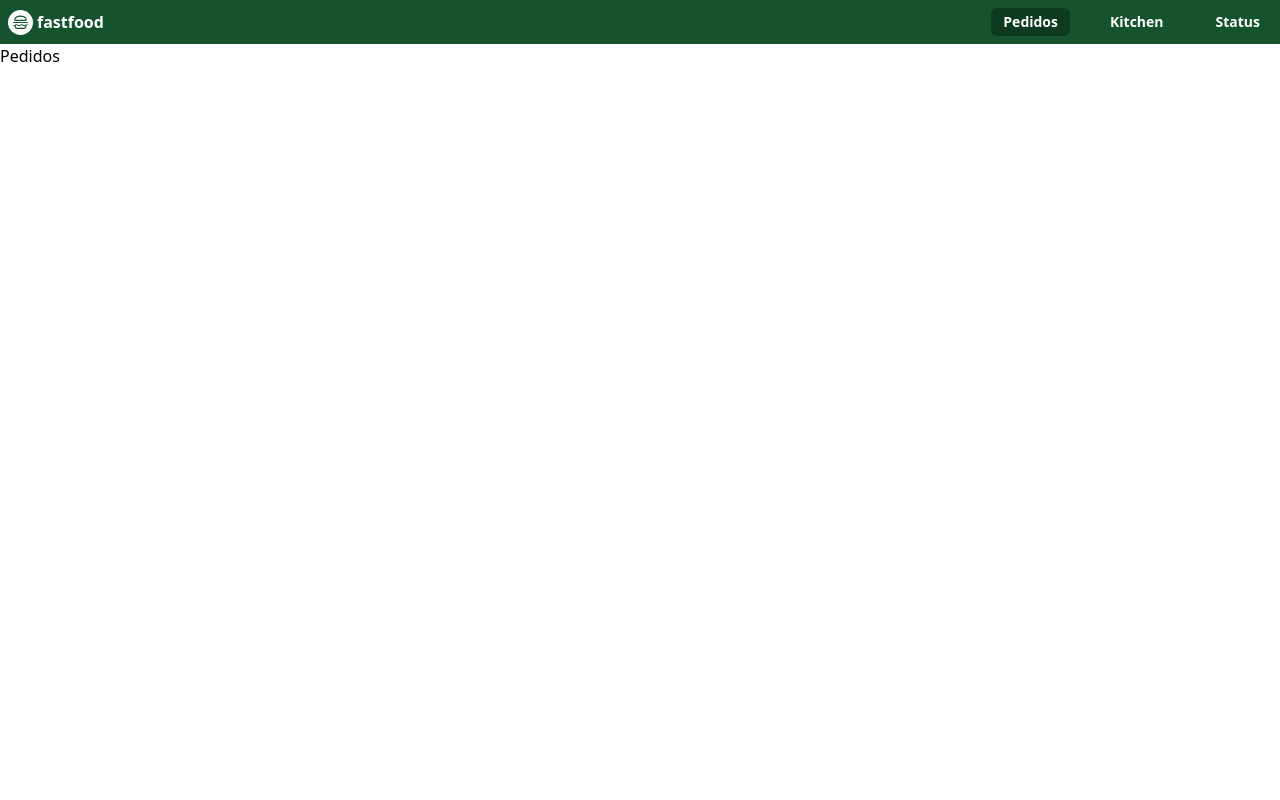
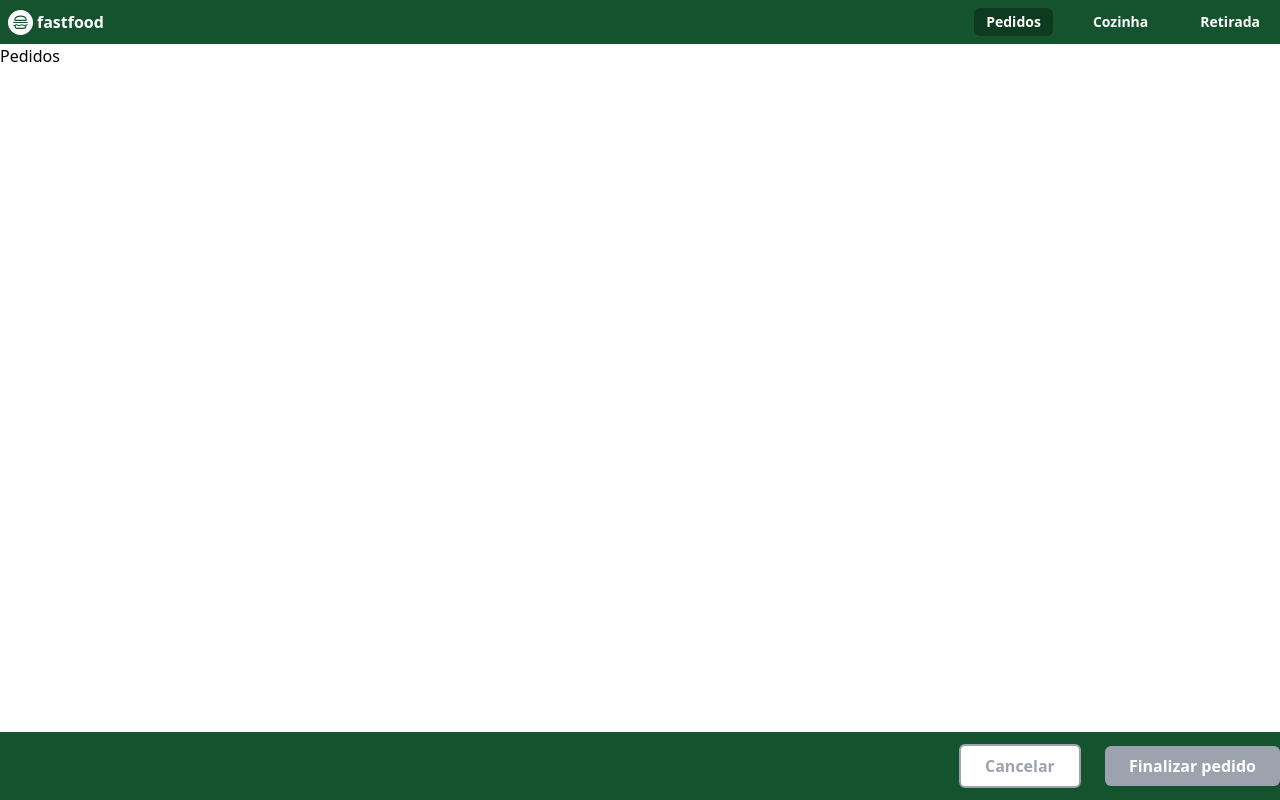
Before and after one commit to mendex94/pdv-fastfood, a Next.js app: page / in a window 1280 px wide. Built offline with nearby package versions, Linux system fonts and the light colour scheme.

Commit message:
feat: adding index page footer

```diff
--- /dev/null
+++ b/components/Footer/Footer.tsx
@@ -0,0 +1,24 @@
+function Footer() {
+  return (
+    <footer className="bg-green-900 fixed bottom-0 w-full">
+      <div className="container mx-auto py-3 flex justify-end">
+        <div className="flex gap-6 items-center">
+          <button
+            type="button"
+            className="text-gray-400 bg-white border-2 border-gray-400 font-bold px-6 py-2 rounded-md"
+          >
+            Cancelar
+          </button>
+          <button
+            type="button"
+            className="text-white bg-gray-400 font-bold px-6 py-2 rounded-md"
+          >
+            Finalizar pedido
+          </button>
+        </div>
+      </div>
+    </footer>
+  );
+}
+
+export default Footer;
--- a/components/Navbar/Navbar.tsx
+++ b/components/Navbar/Navbar.tsx
@@ -16,17 +16,17 @@ function Navbar(props: Props) {
             size={25}
             className="bg-white text-green-900 rounded-full p-1"
           />
-          <h1 className="text-white">fastfood</h1>
+          <span className="text-white">fastfood</span>
         </div>
         <div className="flex gap-7">
           <LinkItem href="/" path={path}>
             Pedidos
           </LinkItem>
           <LinkItem href="/kitchen" path={path}>
-            Kitchen
+            Cozinha
           </LinkItem>
           <LinkItem href="/status" path={path}>
-            Status
+            Retirada
           </LinkItem>
         </div>
       </div>
--- a/pages/index.tsx
+++ b/pages/index.tsx
@@ -1,7 +1,10 @@
+import Footer from '../components/Footer/Footer';
+
 function Home() {
   return (
     <div>
       <h1>Pedidos</h1>
+      <Footer />
     </div>
   );
 }
```
